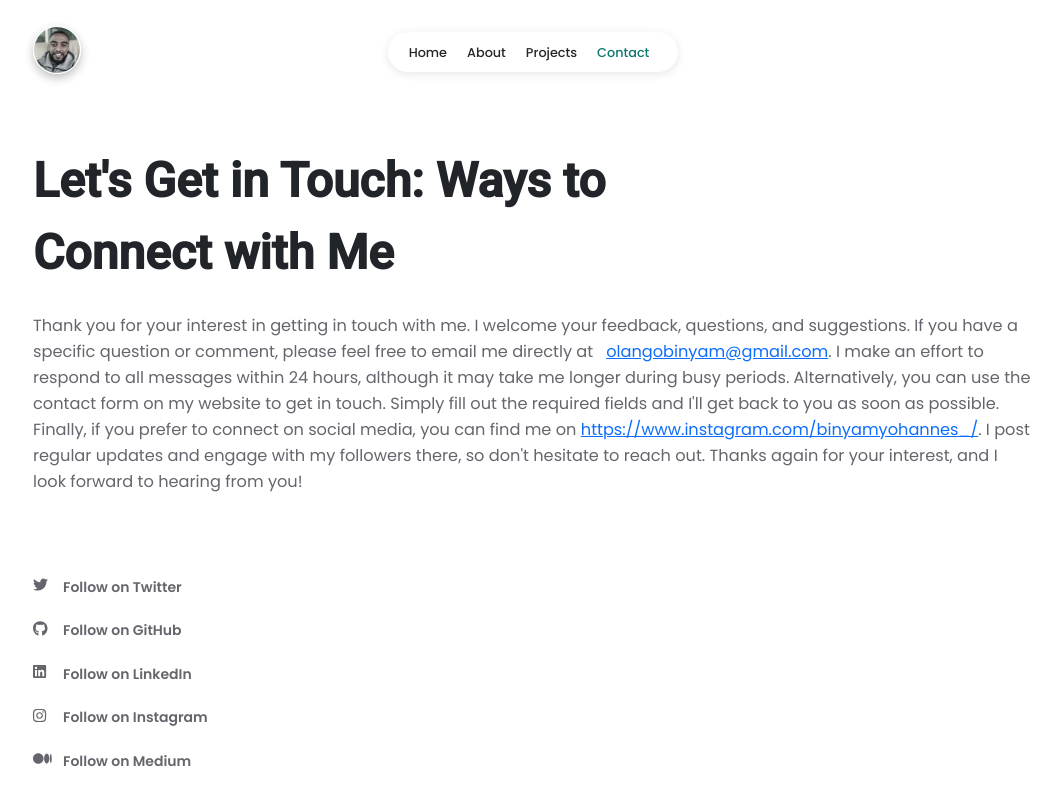
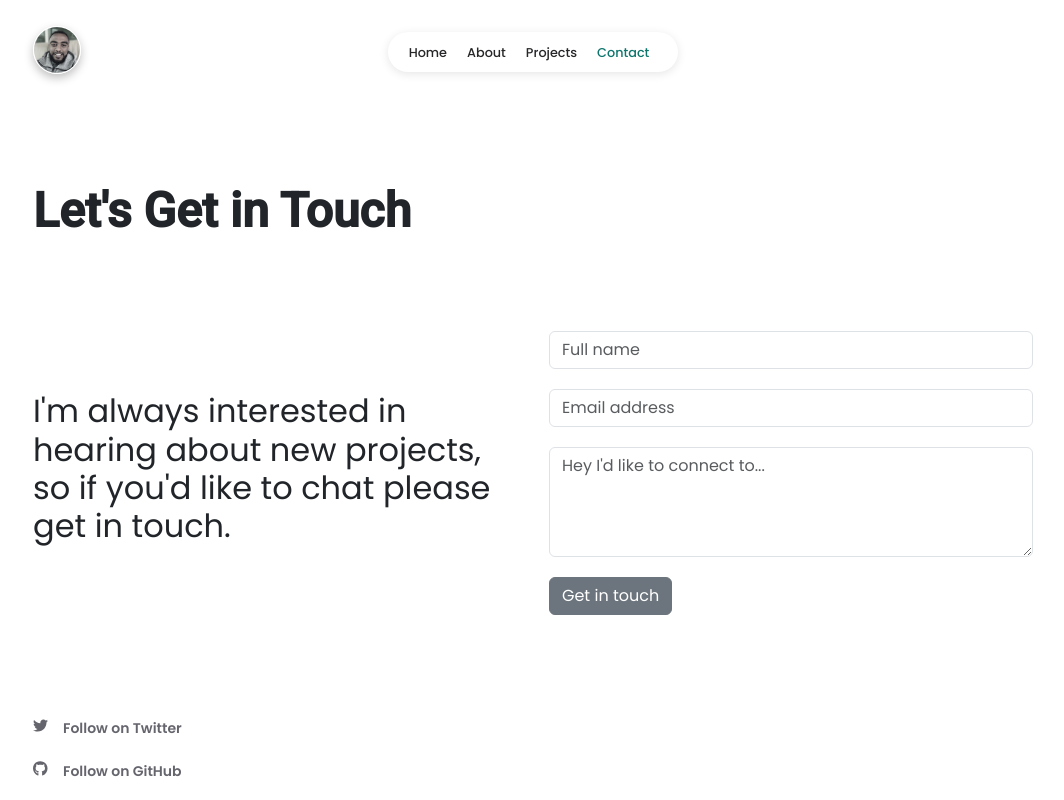
Before and after one commit to binyamolango/binyam_yohannes, a React (Create React App) app: page /contact in a window 1280 px wide. Shown: the top 800 px of the page, without its empty margins (107-1171 px from the left). Built offline with nearby package versions, Linux system fonts and the light colour scheme.

Commit message:
Add contact form

```diff
--- a/src/components/projects/styles/allProjects.css
+++ b/src/components/projects/styles/allProjects.css
@@ -73,7 +73,6 @@
 
 .tag2 {
   display: inline-block;
-  margin-right: 5px;
   background-color: var(--tertiary-color);
   color: #fff;
   padding: 5px 10px;
--- a/src/pages/about.jsx
+++ b/src/pages/about.jsx
@@ -38,7 +38,7 @@ const About = () => {
         <div className="content-wrapper">
           <div className="about-logo-container">
             <div className="about-logo">
-              <Logo width={46} link={false} />
+              <Logo width={46} link />
             </div>
           </div>
 
--- a/src/pages/contact.jsx
+++ b/src/pages/contact.jsx
@@ -1,5 +1,6 @@
 /* eslint-disable import/no-extraneous-dependencies */
-import React, { useEffect } from 'react';
+import React, { useEffect, useState } from 'react';
+import { Form, Button } from 'react-bootstrap';
 import { Helmet } from 'react-helmet';
 
 import NavBar from '../components/common/navBar';
@@ -19,6 +20,49 @@ const Contact = () => {
 
   const currentSEO = SEO.find((item) => item.page === 'contact');
 
+  const [name, setName] = useState('');
+  const [email, setEmail] = useState('');
+  const [message, setMessage] = useState('');
+
+  const handleNameChange = (e) => {
+    setName(e.target.value);
+  };
+
+  const handleEmailChange = (e) => {
+    setEmail(e.target.value);
+  };
+
+  const handleMessageChange = (e) => {
+    setMessage(e.target.value);
+  };
+
+  const handleSubmit = async (e) => {
+    e.preventDefault();
+
+    try {
+      const headers = {
+        'Content-Type': 'application/json',
+        'X-Master-Key': '$2a$10$qPVMXggkVAEfuO8LJO3aVOVDWvx2LF9eWZq/uEcedx.vfBBGIjMI6',
+        'X-Access-Key': '$2a$10$0/4aQ58zY3xViaZ8RQOT6e6SYP2FJmqBxMXPZzXeBVAq6hl.14.wC',
+      };
+      const response = await fetch('https://api.jsonbin.io/v3', {
+        headers,
+        method: 'POST',
+        body: JSON.stringify({
+          name, email, message,
+        }),
+      });
+
+      if (!response.ok) {
+        throw new Error(`HTTP error! Status: ${response.status}`);
+      }
+
+      return await response.json();
+    } catch (error) {
+      return { error: error.message };
+    }
+  };
+
   return (
     <>
       <Helmet>
@@ -35,44 +79,56 @@ const Contact = () => {
         <div className="content-wrapper">
           <div className="contact-logo-container">
             <div className="contact-logo">
-              <Logo width={46} />
+              <Logo width={46} link />
             </div>
           </div>
 
           <div className="contact-container">
             <div className="title contact-title">
-              Let&apos;s Get in Touch: Ways to Connect with Me
+              Let&apos;s Get in Touch
             </div>
 
-            <div className="subtitle contact-subtitle">
-              Thank you for your interest in getting in touch with
-              me. I welcome your feedback, questions, and
-              suggestions. If you have a specific question or
-              comment, please feel free to email me directly at
-              &nbsp;
-              {' '}
-              <a href={`mailto:${INFO.main.email}`}>
-                {INFO.main.email}
-              </a>
-              . I make an effort to respond to all messages within
-              24 hours, although it may take me longer during busy
-              periods. Alternatively, you can use the contact form
-              on my website to get in touch. Simply fill out the
-              required fields and I&apos;ll get back to you as soon as
-              possible. Finally, if you prefer to connect on
-              social media, you can find me on
-              {' '}
-              <a
-                href={INFO.socials.instagram}
-                target="_blank"
-                rel="noreferrer"
-              >
-                {INFO.socials.instagram}
-              </a>
-              . I post regular updates and engage with my
-              followers there, so don&apos;t hesitate to reach out.
-              Thanks again for your interest, and I look forward
-              to hearing from you!
+            <div className="contact_row">
+              <h1>
+                I&apos;m always interested in hearing about new projects,
+                so if you&apos;d like to chat please get in touch.
+              </h1>
+
+              <Form onSubmit={handleSubmit} className="form">
+                <Form.Group controlId="username" className="mb-3">
+                  <Form.Control
+                    type="text"
+                    placeholder="Full name"
+                    maxLength="30"
+                    value={name}
+                    onChange={handleNameChange}
+                    required
+                  />
+                </Form.Group>
+                <Form.Group controlId="email" className="mb-3">
+                  <Form.Control
+                    type="email"
+                    placeholder="Email address"
+                    value={email}
+                    onChange={handleEmailChange}
+                    required
+                  />
+                </Form.Group>
+                <Form.Group controlId="textarea" className="mb-3">
+                  <Form.Control
+                    as="textarea"
+                    rows={4}
+                    placeholder="Hey I'd like to connect to..."
+                    maxLength="500"
+                    value={message}
+                    onChange={handleMessageChange}
+                    required
+                  />
+                </Form.Group>
+                <div className="project_btn_cont">
+                  <Button variant="secondary" type="submit" className="project_btn">Get in touch</Button>
+                </div>
+              </Form>
             </div>
           </div>
 
--- a/src/pages/projects.jsx
+++ b/src/pages/projects.jsx
@@ -34,7 +34,7 @@ const Projects = () => {
         <div className="content-wrapper">
           <div className="projects-logo-container">
             <div className="projects-logo">
-              <Logo width={46} link={false} />
+              <Logo width={46} link />
             </div>
           </div>
           <div className="projects-container">
--- a/src/pages/styles/contact.css
+++ b/src/pages/styles/contact.css
@@ -1,7 +1,7 @@
 .contact-logo-container {
   display: flex;
   justify-content: left;
-  padding-top: 25px;
+  padding-top: 55px;
 }
 
 .contact-logo {
@@ -36,3 +36,54 @@
   justify-content: flex-start;
   align-items: center;
 }
+
+.contact_row {
+  display: flex;
+  gap: 2em;
+  align-items: center;
+  margin: 4em 0 0 0;
+}
+
+.contact_row h1 {
+  width: 100%;
+  font-size: 2rem;
+  font-weight: 400;
+}
+
+.contact_row .title {
+  width: 100%;
+  text-align: left;
+  font-size: 2em;
+}
+
+.form {
+  width: 100%;
+}
+
+.form input {
+  margin: 1.25em 0;
+}
+
+.form .project_btn_cont {
+  text-align: left;
+  margin: 1.25em 0;
+}
+
+@media screen and (max-width: 768px) {
+  .contact_row {
+    flex-wrap: wrap;
+    margin: 2em 0 0 0;
+  }
+
+  .contact_row h1 {
+    width: 100%;
+    font-size: 1.5rem;
+    font-weight: 400;
+  }
+
+  .contact_row .title {
+    width: 100%;
+    text-align: left;
+    font-size: 2em;
+  }
+}
```
